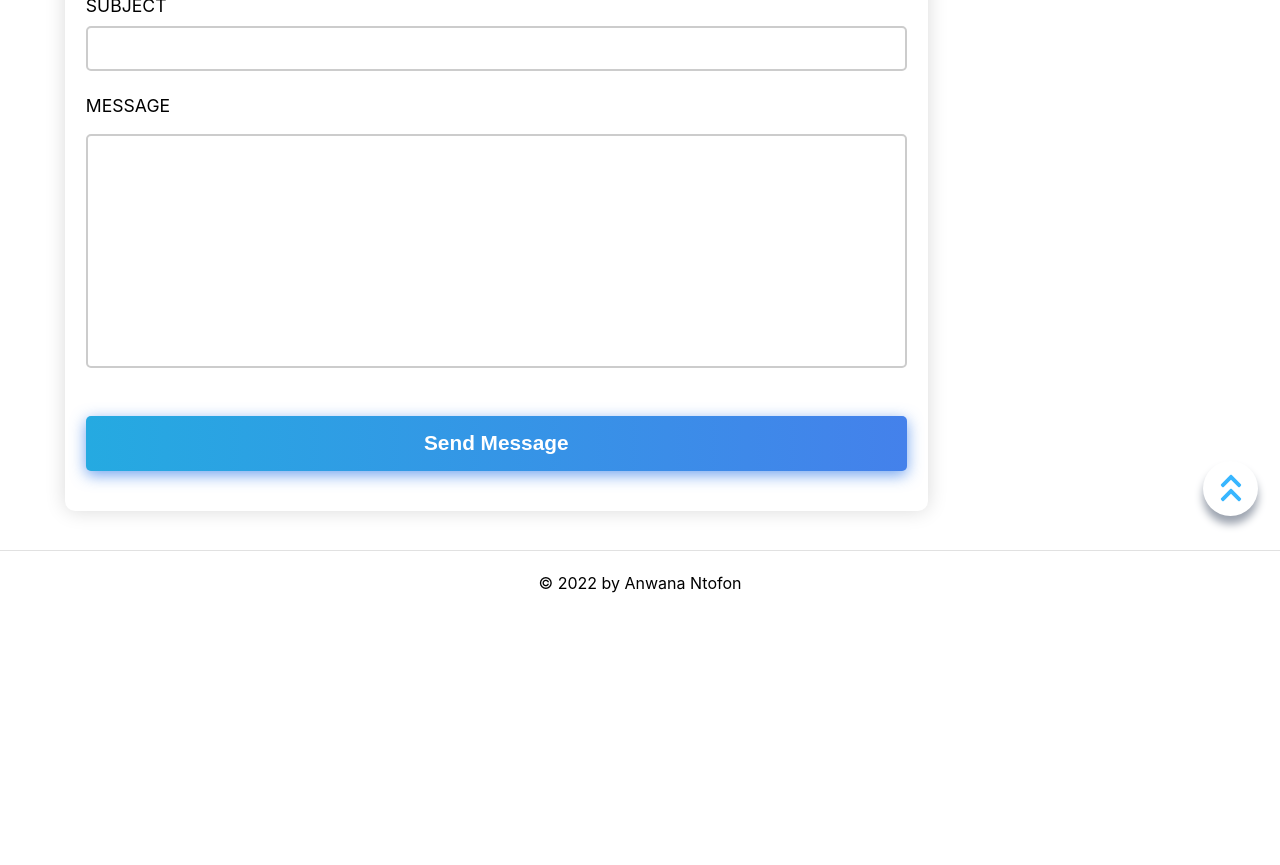
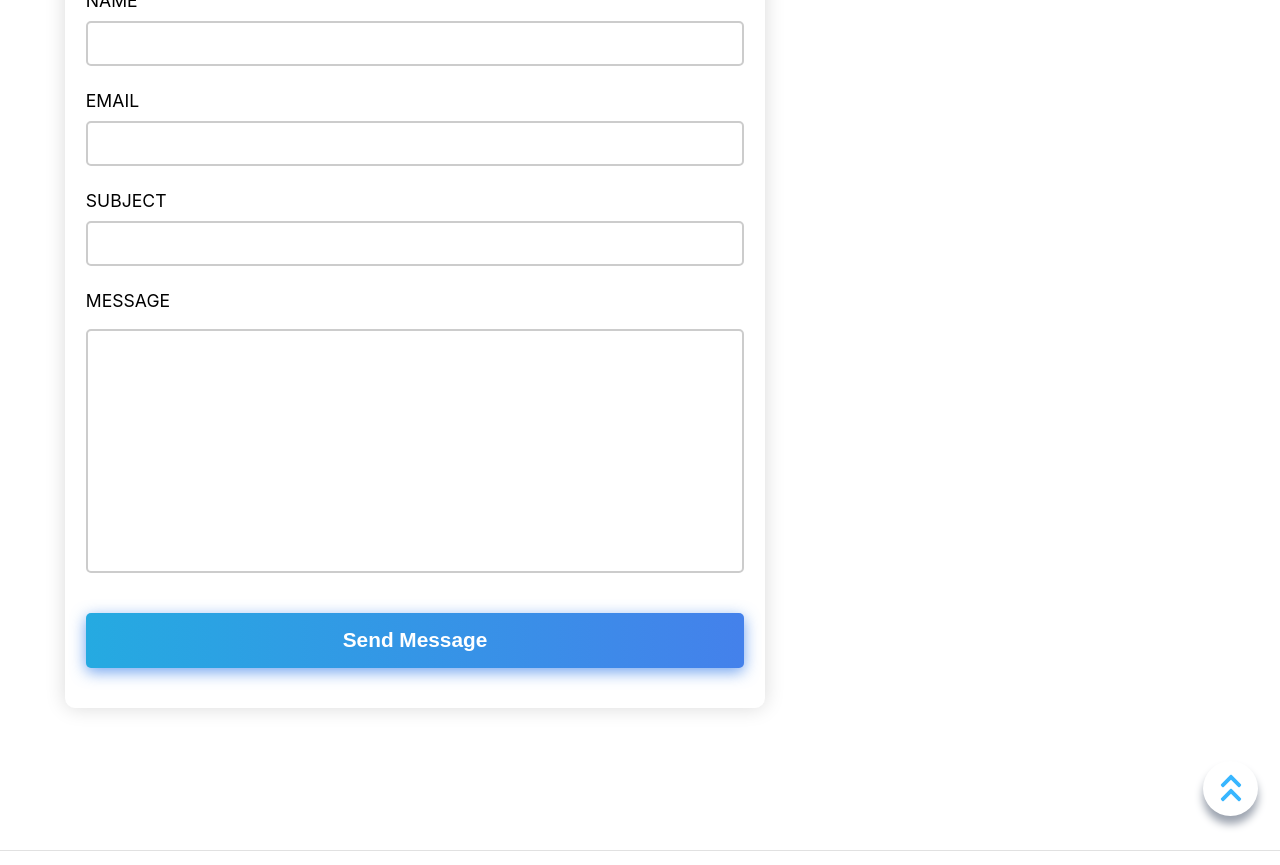
Before and after one commit to antofon/portfolio-v3, a Next.js app: page / in a window 1280 px wide. Shown: the part 4120-4985 px from the top of the page. Before the commit the page ends 4736 px from the top, so only its background shows below. Built offline with nearby package versions, Linux system fonts and the light colour scheme.

Commit message:
Updated Contact section spacing for smooth scrolling

```diff
--- a/styles/Contact.module.css
+++ b/styles/Contact.module.css
@@ -1,6 +1,7 @@
 .container {
   height: auto;
-  padding: 500px 0 0 0;
+  padding: 100px 0 0 0;
+  margin-top: 100px;
   /* z-index: 4; */
 }
 
@@ -16,6 +17,7 @@
   font-weight: bold;
   margin: 0;
 }
+
 .wrapper {
   display: flex;
   flex-direction: column;
@@ -25,19 +27,17 @@
   display: flex;
   flex-direction: column;
 }
+
 .formInput {
   border: 2px solid #ccc;
   border-radius: 5px;
   padding: 10px 0 10px 5px;
   margin-top: 10px;
   font-size: 1.1rem;
-
-  /* border-color: #ccc; */
 }
 
 .formLabel {
   text-transform: uppercase;
-
   font-size: 1.1rem;
 }
 
@@ -54,6 +54,7 @@
   padding: 10px 0 10px 5px;
   resize: none;
 }
+
 .wrapper {
   display: flex;
   flex-direction: column;
@@ -99,12 +100,11 @@
   font-weight: bold;
   color: #fff;
   cursor: pointer;
-  margin: 3rem 0 0 0;
+  margin: 2.5rem 0 0 0;
   height: 55px;
   text-align: center;
   border: none;
   background-size: 300% 100%;
-
   border-radius: 5px;
   /* moz-transition: all .4s ease-in-out; */
   -o-transition: all 0.4s ease-in-out;
@@ -182,33 +182,48 @@
 
 @media screen and (min-width: 768px) {
   .container {
-    height: 1800px;
+    height: 900px;
+  }
+
+  .socialsContainerFormSubmit {
+    margin-top: 4rem;
+  }
+
+  .formMessage {
+    font-size: 1.2rem;
   }
 }
 
 @media screen and (min-width: 1008px) {
   .container {
     /* padding: 250px 0 0 0; */
-    padding:105px 0 0 0;
-    height: 800px;
+    /* padding: 105px 0 0 0; */
+    /* height: 800px; */
+    padding: 100px 0 0 0;
+    /* height: 1045px; */
+    margin-top: 200px;
   }
+
   .wrapper {
     flex-direction: row;
     max-width: 1200px;
     justify-content: space-between;
     gap: 0 50px;
   }
+
   .formContainer {
     margin-top: 0;
-    width: 75%;
+    /* width: 75%; */
+    width: 700px;
     padding: 1.3rem 1.3rem 2.5rem 1.3rem;
   }
 
   .connectContainer {
     padding: 1.3rem 1.3rem 2.5rem 1.3rem;
   }
+
   .successMessage {
-    padding:35px 0 20px 0;
+    padding: 35px 0 0px 0;
     font-size: 20px;
   }
   .socialsContainerFormSubmit {
@@ -216,4 +231,22 @@
     flex-direction: column;
     margin-top: 6.5rem;
   }
+
+  .socialsContainer {
+    margin-top: 6.5rem;
+  }
 }
+
+@media screen and (min-width: 1200px) {
+  .socialsContainerFormSubmit {
+    margin-top: 4.5rem;
+  }
+
+  .socialsContainer {
+    margin-top: 4.5rem;
+  }
+}
+
+/* .successMessageContainer {
+  display:none;
+} */
```
